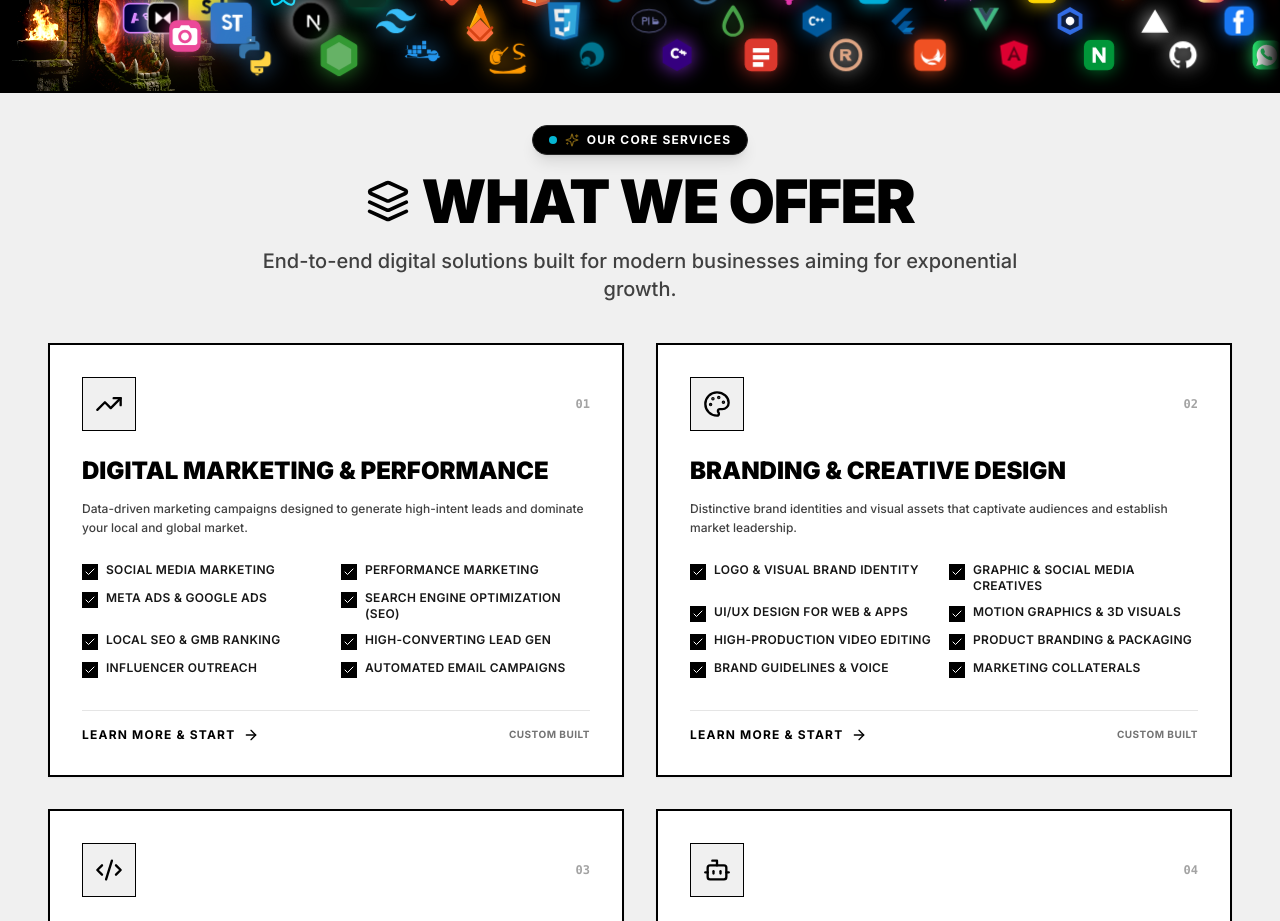
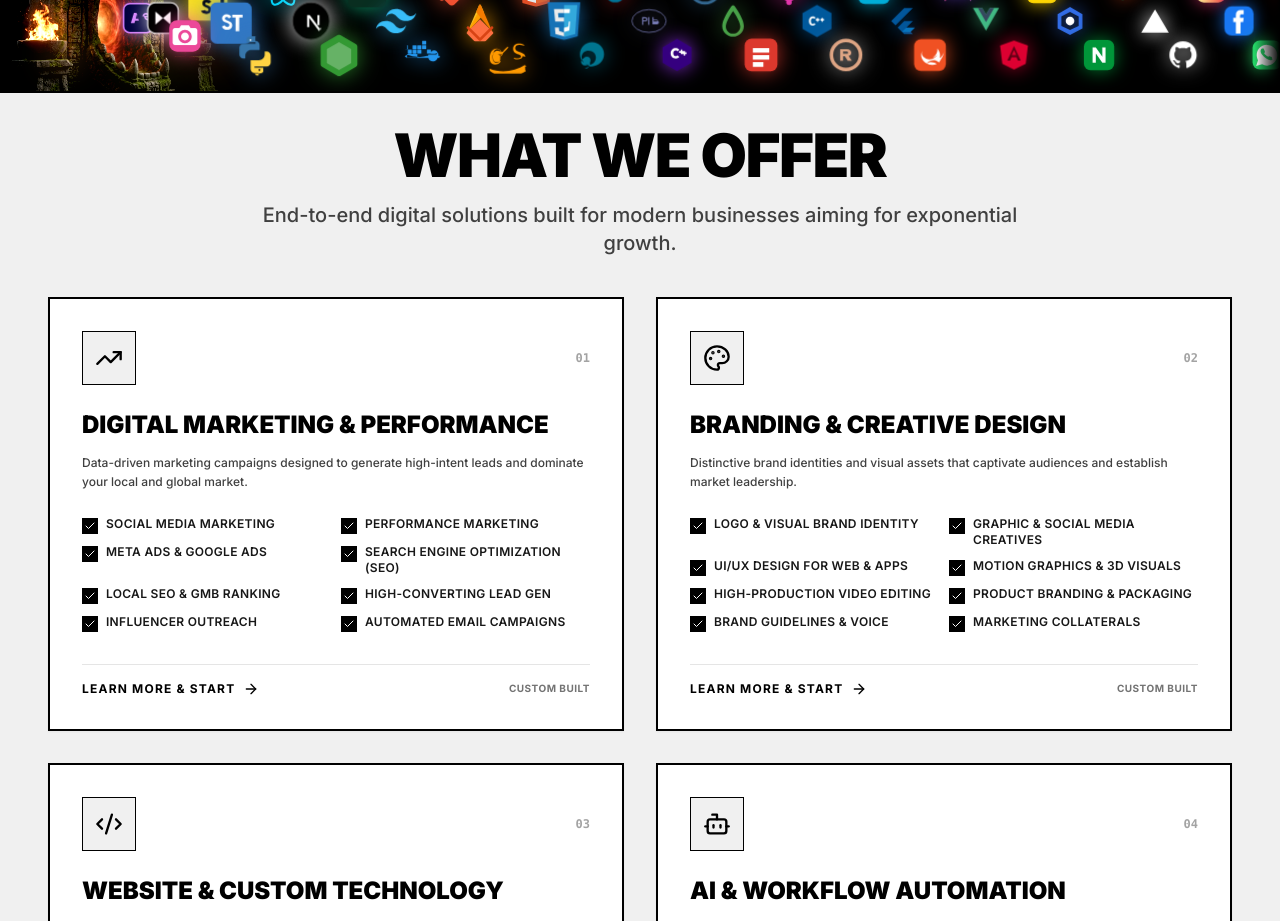
Before and after one commit to MrAadi999/BiHAR-STACK, a Next.js app: page / in a window 1280 px wide. Shown: the part 1820-2741 px from the top of the page. Built offline with nearby package versions, Linux system fonts and the light colour scheme; a web font is replaced by a local one.

Commit message:
feat: remove badge and left logo from What We Offer heading

```diff
--- a/components/sections/ServicesSection.tsx
+++ b/components/sections/ServicesSection.tsx
@@ -75,33 +75,16 @@ export default function ServicesSection() {
   return (
     <section id="services" className="pt-6 sm:pt-8 pb-20 bg-[#f0f0f0] relative overflow-hidden">
       <div className="max-w-[1400px] mx-auto px-6 lg:px-12 relative z-10">
-        {/* Centered Top Header for 3rd Page (With Glowing Symbol Badge & Layers Icon) */}
+        {/* Centered Top Header for 3rd Page */}
         <div className="text-center max-w-3xl mx-auto mb-10">
-          {/* Glowing Pill Badge */}
-          <motion.div
-            initial={{ opacity: 0, scale: 0.85 }}
-            whileInView={{ opacity: 1, scale: 1 }}
-            viewport={{ once: true }}
-            transition={{ duration: 0.4 }}
-            className="inline-flex items-center gap-2 px-4 py-1.5 rounded-full bg-black text-white text-xs font-bold uppercase tracking-widest mb-4 shadow-lg border border-neutral-800 select-none"
-          >
-            <span className="relative flex h-2 w-2">
-              <span className="animate-ping absolute inline-flex h-full w-full rounded-full bg-cyan-400 opacity-75"></span>
-              <span className="relative inline-flex rounded-full h-2 w-2 bg-cyan-500"></span>
-            </span>
-            <Sparkles className="w-3.5 h-3.5 text-amber-400 animate-pulse" />
-            <span>OUR CORE SERVICES</span>
-          </motion.div>
-
           <motion.h2
             initial={{ opacity: 0, y: 20 }}
             whileInView={{ opacity: 1, y: 0 }}
             viewport={{ once: true }}
-            transition={{ duration: 0.5, delay: 0.05 }}
-            className="text-4xl sm:text-5xl lg:text-6xl font-black tracking-tight text-black mb-4 uppercase flex items-center justify-center gap-3"
+            transition={{ duration: 0.5 }}
+            className="text-4xl sm:text-5xl lg:text-6xl font-black tracking-tight text-black mb-4 uppercase"
           >
-            <Layers className="w-9 h-9 sm:w-11 sm:h-11 text-black inline-block" />
-            <span>What We Offer</span>
+            What We Offer
           </motion.h2>
           <motion.p
             initial={{ opacity: 0, y: 20 }}
```
